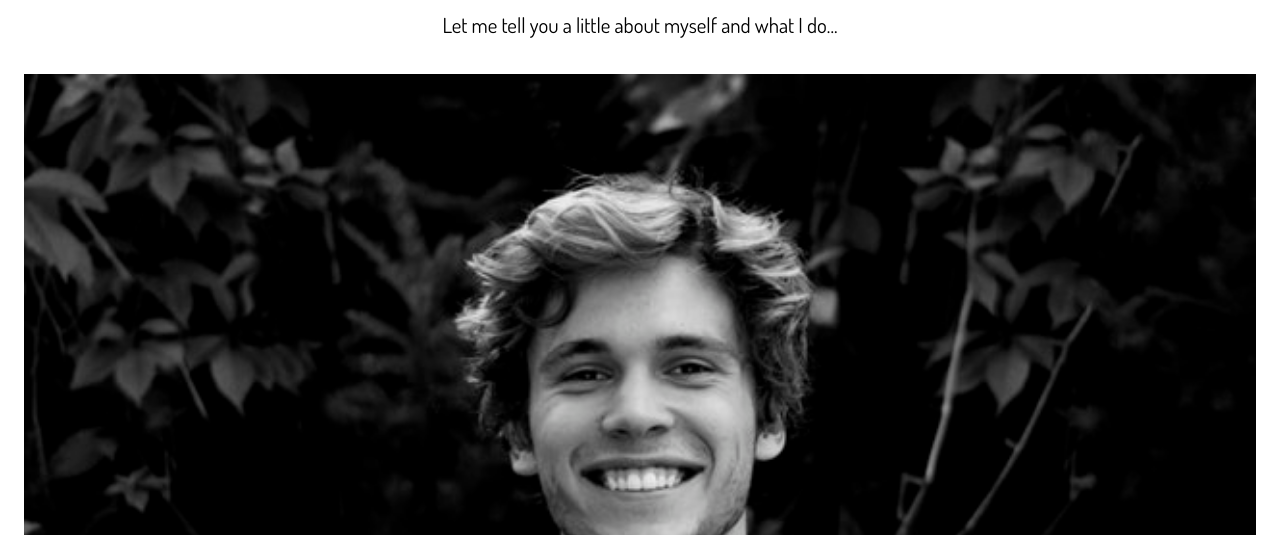
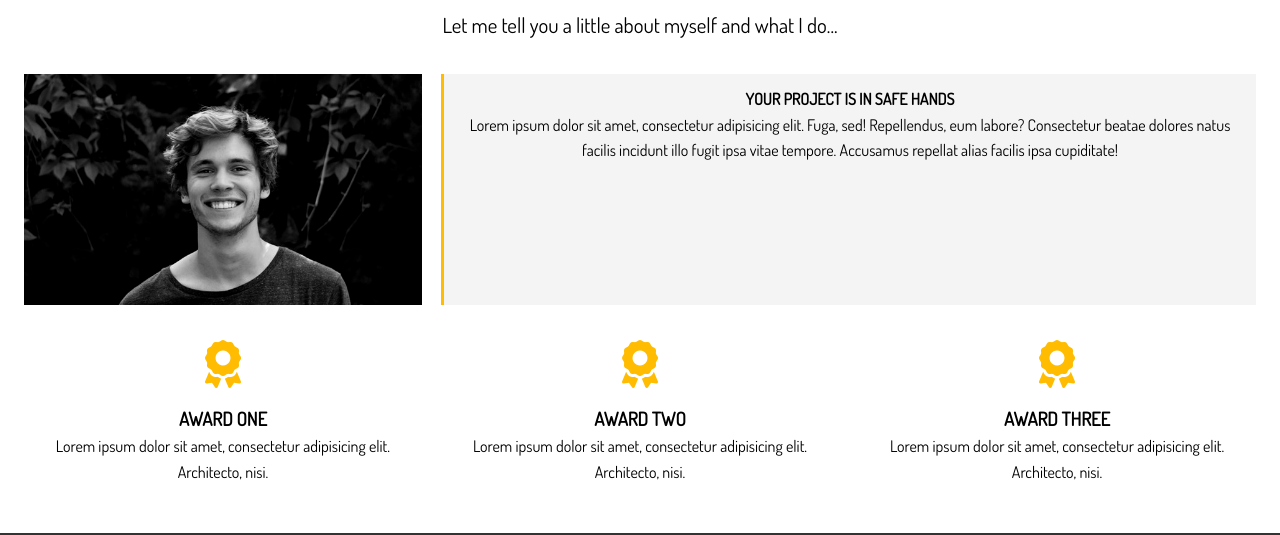
Before and after one commit to michaelromanov/portfolio_website_1, a website: page dist/about.html in a window 1280 px wide. Shown: the part 207-742 px from the top of the page. Drawn offline with Linux system fonts and the light colour scheme.

Commit message:
about page info done

```diff
--- a/scss/main.scss
+++ b/scss/main.scss
@@ -204,6 +204,46 @@ img {
   }
 }
 
+// About Sections
+#about {
+  &-a {
+    .about-info {
+      display: grid;
+      grid-template-areas:
+      'bioimage bio bio'
+      'aw1 aw2 aw3';
+      grid-gap: 1.2rem;
+    }
+    //Grid Area
+    .bio-image {
+      grid-area: bioimage;
+    }
+
+    .bio {
+      grid-area: bio;
+      border-left: 3px solid $main-color;
+      padding: 0.8rem;
+    }
+
+    .award-1 {
+      grid-area: aw1;
+    }
+    .award-2 {
+      grid-area: aw2;
+    }
+    .award-3 {
+      grid-area: aw3;
+    }
+
+    .award-1 .fas,
+    .award-2 .fas,
+    .award-3 .fas {
+      color: $main-color;
+      margin: 1rem;
+    }
+  }
+}
+
 // Footer
 #main-footer {
   background: $dark-color;
```
Also changed, not shown: dist/about.html, dist/css/main.css.
